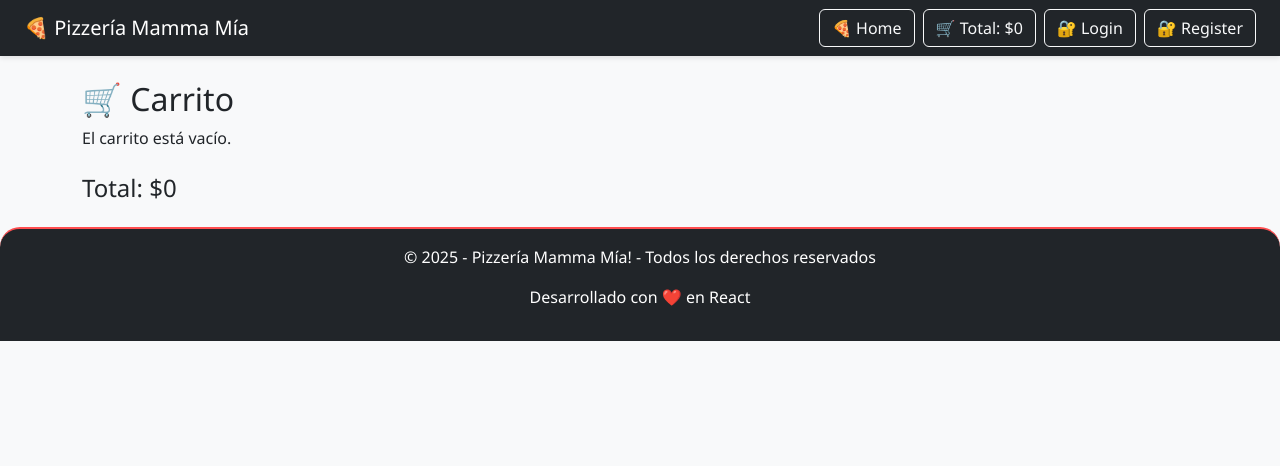
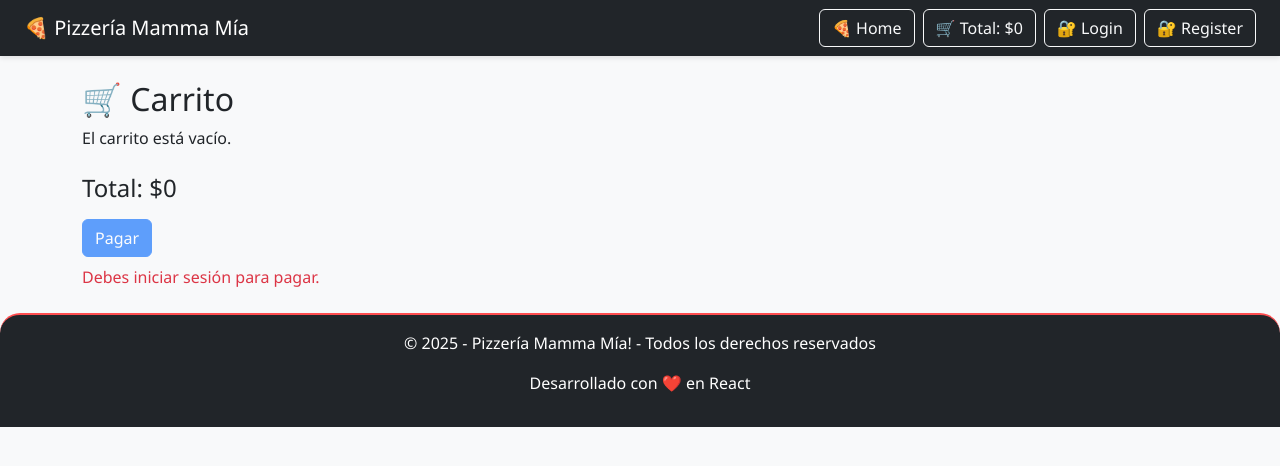
Before and after one commit to JO-lab-STAR/pizzeria-mamma-mia-por-jose-ojeda, a React (Vite) app: page /cart in a window 1280 px wide. Shown: the top 466 px of the page. Built offline with nearby package versions, Linux system fonts and the light colour scheme.

Commit message:
Hito 7 completo: rutas protegidas y contexto de usuario

```diff
--- a/src/App.jsx
+++ b/src/App.jsx
@@ -8,18 +8,25 @@ import Cart from "./pages/Cart";
 import Pizza from "./pages/Pizza";
 import Profile from "./pages/Profile";
 import NotFound from "./pages/NotFound";
+import ProtectedRoute from "./components/ProtectedRoute";
+import { useUser } from "./context/useUser";
 
 const App = () => {
+  const { token } = useUser();
   return (
     <BrowserRouter>
       <Navbar />
       <Routes>
         <Route path="/" element={<Home />} />
-        <Route path="/register" element={<RegisterPage />} />
-        <Route path="/login" element={<LoginPage />} />
+        <Route path="/register" element={token ? <Navigate to="/" replace /> : <RegisterPage />} />
+        <Route path="/login" element={token ? <Navigate to="/" replace /> : <LoginPage />} />
         <Route path="/cart" element={<Cart />} />
-        <Route path="/pizza/p001" element={<Pizza />} />
-        <Route path="/profile" element={<Profile />} />
+        <Route path="/pizza/:id" element={<Pizza />} />
+        <Route path="/profile" element={
+          <ProtectedRoute>
+            <Profile />
+          </ProtectedRoute>
+        } />
         <Route path="/404" element={<NotFound />} />
         <Route path="*" element={<Navigate to="/404" replace />} />
       </Routes>
--- a/src/components/Navbar.jsx
+++ b/src/components/Navbar.jsx
@@ -1,10 +1,10 @@
 import { useCart } from "../context/useCart";
-
+import { useUser } from "../context/useUser";
 import { Link } from "react-router-dom";
 
 const Navbar = () => {
   const { total } = useCart();
-  const token = false;
+  const { token, logout } = useUser();
 
   return (
     <nav className="navbar navbar-dark bg-dark px-4">
@@ -26,7 +26,7 @@ const Navbar = () => {
         {token ? (
           <>
             <Link className="btn btn-outline-light" to="/profile">🔓 Profile</Link>
-            <button className="btn btn-outline-light">🔒 Logout</button>
+            <button className="btn btn-outline-light" onClick={logout}>🔒 Logout</button>
           </>
         ) : (
           <>
--- a/src/components/Pizza.jsx
+++ b/src/components/Pizza.jsx
@@ -1,14 +1,16 @@
 import { useEffect, useState } from "react";
+import { useParams } from "react-router-dom";
 
 const Pizza = () => {
   const [pizza, setPizza] = useState(null);
   const [loading, setLoading] = useState(true);
+  const { id } = useParams();
 
   useEffect(() => {
     const fetchPizza = async () => {
       try {
         const response = await fetch(
-          "http://localhost:5000/api/pizzas/p001"
+          `http://localhost:5000/api/pizzas/${id}`
         );
         const data = await response.json();
         setPizza(data);
@@ -20,7 +22,7 @@ const Pizza = () => {
     };
 
     fetchPizza();
-  }, []);
+  }, [id]);
 
   if (loading) return <p style={{ textAlign: "center" }}>Cargando pizza...</p>;
   if (!pizza) return <p>Error al cargar la pizza</p>;
--- /dev/null
+++ b/src/components/ProtectedRoute.jsx
@@ -0,0 +1,10 @@
+import { Navigate } from "react-router-dom";
+import { useUser } from "../context/useUser";
+
+const ProtectedRoute = ({ children }) => {
+  const { token } = useUser();
+  if (!token) return <Navigate to="/login" replace />;
+  return children;
+};
+
+export default ProtectedRoute;
--- /dev/null
+++ b/src/context/UserContext.jsx
@@ -0,0 +1,16 @@
+import { createContext, useState } from "react";
+
+export const UserContext = createContext();
+
+export const UserProvider = ({ children }) => {
+  const [token, setToken] = useState(false); // false por defecto
+
+  const logout = () => setToken(false);
+  const login = () => setToken(true);
+
+  return (
+    <UserContext.Provider value={{ token, setToken, login, logout }}>
+      {children}
+    </UserContext.Provider>
+  );
+};
--- /dev/null
+++ b/src/context/useUser.js
@@ -0,0 +1,4 @@
+import { useContext } from "react";
+import { UserContext } from "./UserContext";
+
+export const useUser = () => useContext(UserContext);
--- a/src/main.jsx
+++ b/src/main.jsx
@@ -4,11 +4,14 @@ import App from './App.jsx'
 import 'bootstrap/dist/css/bootstrap.min.css'
 import './index.css'
 import { CartProvider } from './context/CartContext';
+import { UserProvider } from './context/UserContext';
 
 ReactDOM.createRoot(document.getElementById('root')).render(
   <React.StrictMode>
-    <CartProvider>
-      <App />
-    </CartProvider>
+    <UserProvider>
+      <CartProvider>
+        <App />
+      </CartProvider>
+    </UserProvider>
   </React.StrictMode>,
 )
--- a/src/pages/Cart.jsx
+++ b/src/pages/Cart.jsx
@@ -1,7 +1,9 @@
 import { useCart } from "../context/useCart";
+import { useUser } from "../context/useUser";
 
 const Cart = () => {
   const { cart, changeCount, removeFromCart, total } = useCart();
+  const { token } = useUser();
 
   return (
     <div className="container mt-4">
@@ -51,6 +53,17 @@ const Cart = () => {
 
       <div className="mt-4">
         <h4>Total: ${total.toLocaleString("es-CL")}</h4>
+        <button
+          className="btn btn-primary mt-2"
+          disabled={!token}
+        >
+          Pagar
+        </button>
+        {!token && (
+          <div className="text-danger mt-2">
+            Debes iniciar sesión para pagar.
+          </div>
+        )}
       </div>
     </div>
   );
--- a/src/pages/LoginPage.jsx
+++ b/src/pages/LoginPage.jsx
@@ -1,4 +1,5 @@
 import { useState } from "react";
+import { useUser } from "../context/useUser";
 
 const LoginPage = () => {
   const [email, setEmail] = useState("");
@@ -6,6 +7,7 @@ const LoginPage = () => {
 
   const [message, setMessage] = useState("");
   const [msgType, setMsgType] = useState("");
+  const { login } = useUser();
 
   const handleSubmit = (e) => {
     e.preventDefault();
@@ -26,6 +28,7 @@ const LoginPage = () => {
     // Éxito (simulado)
     setMsgType("success");
     setMessage("Login exitoso 🔓");
+    login();
   };
 
   return (
--- a/src/pages/Pizza.jsx
+++ b/src/pages/Pizza.jsx
@@ -1,14 +1,16 @@
 import { useEffect, useState } from "react";
+import { useParams } from "react-router-dom";
 
 const Pizza = () => {
   const [pizza, setPizza] = useState(null);
   const [loading, setLoading] = useState(true);
+  const { id } = useParams();
 
   useEffect(() => {
     const fetchPizza = async () => {
       try {
         const response = await fetch(
-          "http://localhost:5000/api/pizzas/p001"
+          `http://localhost:5000/api/pizzas/${id}`
         );
         const data = await response.json();
         setPizza(data);
@@ -20,7 +22,7 @@ const Pizza = () => {
     };
 
     fetchPizza();
-  }, []);
+  }, [id]);
 
   if (loading) return <p style={{ textAlign: "center" }}>Cargando pizza...</p>;
   if (!pizza) return <p>Error al cargar la pizza</p>;
@@ -60,16 +62,15 @@ const styles = {
     borderRadius: "12px",
   },
   info: {
-    flex: 1,
+    maxWidth: "500px",
   },
   button: {
-    marginTop: "20px",
-    padding: "10px 30px",
-    fontSize: "18px",
-    background: "#e74c3c",
-    color: "#fff",
+    marginTop: "15px",
+    padding: "10px 18px",
+    backgroundColor: "#d62828",
+    color: "white",
     border: "none",
-    borderRadius: "8px",
+    borderRadius: "6px",
     cursor: "pointer",
   },
 };
--- a/src/pages/RegisterPage.jsx
+++ b/src/pages/RegisterPage.jsx
@@ -1,4 +1,5 @@
 import { useState } from "react";
+import { useUser } from "../context/useUser";
 
 const RegisterPage = () => {
     const [email, setEmail] = useState("");
@@ -7,6 +8,7 @@ const RegisterPage = () => {
 
     const [message, setMessage] = useState("");
     const [msgType, setMsgType] = useState(""); // "success" | "error"
+    const { login } = useUser();
 
     const handleSubmit = (e) => {
         e.preventDefault();
@@ -33,6 +35,7 @@ const RegisterPage = () => {
         // Éxito
         setMsgType("success");
         setMessage("Registro exitoso 🎉");
+        login();
     };
 
     return (
```
